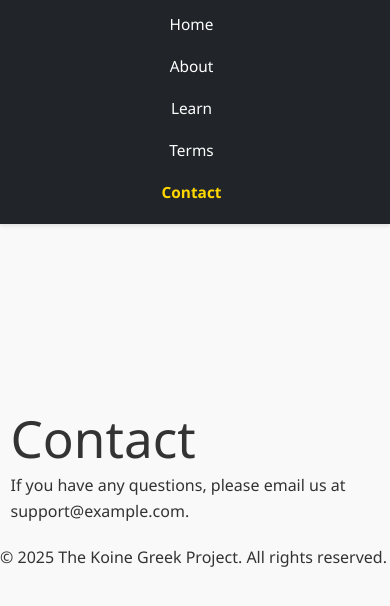
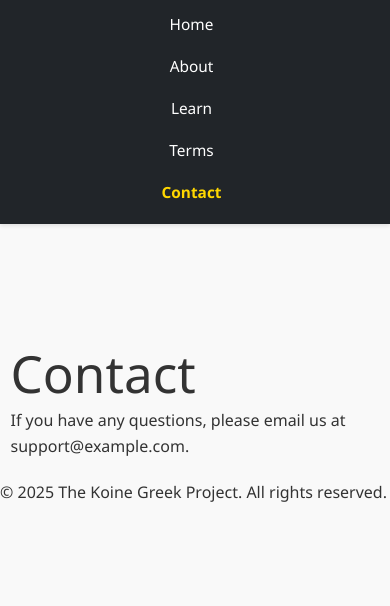
Before and after one commit to SandraF1/KoineGreek, a React (Vite) app in the folder frontend/: page /KoineGreek/contact in a window 390 px wide. Shown: the top 606 px of the page. Built offline with nearby package versions, Linux system fonts and the light colour scheme.

Commit message:
Learn title

```diff
--- a/frontend/src/styles/global.css
+++ b/frontend/src/styles/global.css
@@ -13,7 +13,6 @@ body {
   color: #333;
   background-color: #f9f9f9;
   margin: 0;
-  padding-top: 70px; /* default navbar spacing */
 }
 
 /* =======================
@@ -33,7 +32,7 @@ body {
   padding: 0.5rem 1rem; /* vertical padding instead of fixed height */
   box-shadow: 0 2px 4px rgba(0, 0, 0, 0.1);
   width: 100%;
-  line-height: normal; /* prevent text cutting off */
+  line-height: normal;
 }
 
 .navbar a {
@@ -58,28 +57,22 @@ body {
    App Content
    ======================= */
 .app-content {
-  padding-top: calc(70px + 2rem); /* space for navbar + extra spacing */
+  padding-top: 3.5rem; /* desktop spacing for navbar */
   display: flex;
   flex-direction: column;
   gap: 1rem;
 }
 
-/* Mobile & tablet adjustments for navbar wrapping */
+/* Adjust spacing for small tablets / mobile */
 @media (max-width: 768px) {
-  body {
-    padding-top: 110px;
-  }
   .app-content {
-    padding-top: 120px;
+    padding-top: 7rem; /* space for navbar wrapping two lines */
   }
 }
 
 @media (max-width: 480px) {
-  body {
-    padding-top: 130px;
-  }
   .app-content {
-    padding-top: 140px;
+    padding-top: 9rem; /* extra padding for multi-line navbar */
   }
 }
 
@@ -130,7 +123,7 @@ body {
   border: 2px solid #007bff;
   border-radius: 10px;
   background-color: #f0f8ff;
-  width: 280px;
+  width: 280px; /* consistent width */
   padding: 20px;
   display: flex;
   flex-direction: column;
```
